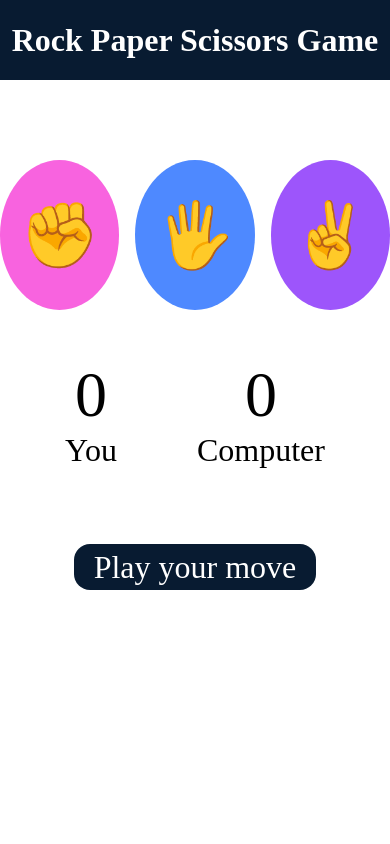
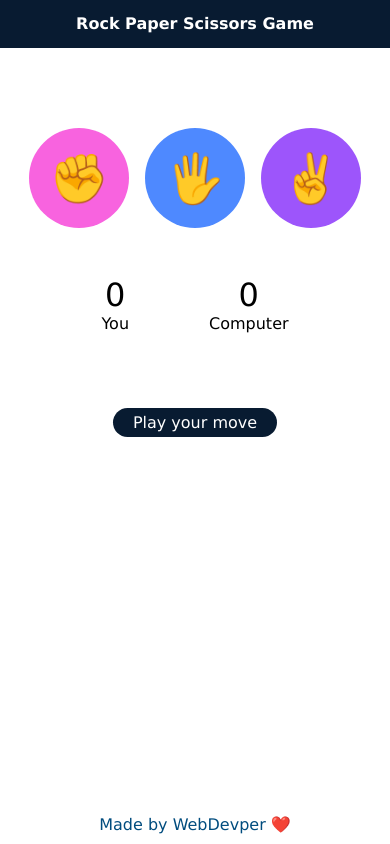
Before and after one commit to webdevper/Rock-Paper-Scissors-Game, a plain HTML site: page index.html in a window 390 px wide. Drawn offline with Linux system fonts and the light colour scheme.

Commit message:
add media queries

```diff
--- a/index.html
+++ b/index.html
@@ -40,6 +40,7 @@
             <p id="msg">Play your move</p>
         </div>
     </main>
+    <footer> <a target=”_blank” href="https://webdevper.github.io/Portfolio/">Made by WebDevper ❤️</a> </footer>
     <script src="app.js"></script>
 </body>
 
--- a/style.css
+++ b/style.css
@@ -2,6 +2,8 @@
     margin: 0;
     padding: 0;
     text-align: center;
+    font-family: 'Lucida Sans', 'Lucida Sans Regular', 'Lucida Grande', 'Lucida Sans Unicode', Geneva, Verdana, sans-serif;
+
 }
 
 h1 {
@@ -11,7 +13,7 @@ h1 {
     line-height: 5rem;
 }
 
-.choice{
+.choice {
     width: 150px;
     height: 150px;
     display: flex;
@@ -30,7 +32,8 @@ h1 {
     opacity: 1;
 }
 
-.choice:hover, .choice:hover ~ .choice {
+.choice:hover,
+.choice:hover~.choice {
     opacity: 1;
 }
 
@@ -48,9 +51,11 @@ img {
 #paper {
     background-color: rgb(78, 137, 255);
 }
+
 #rock {
     background-color: rgb(248, 99, 223);
 }
+
 #scissor {
     background-color: rgb(157, 85, 251);
 }
@@ -71,8 +76,9 @@ img {
     gap: 5rem;
 }
 
-#user-score, #comp-score {
-    font-size: 4rem;
+#user-score,
+#comp-score {
+    font-size: 3rem;
     margin-top: 3rem;
 }
 
@@ -83,8 +89,53 @@ img {
 #msg {
     background-color: #081b31;
     color: #fff;
-    font-size: 2rem;
+    font-size: 1.5rem;
     display: inline;
     padding: 5px 20px;
     border-radius: 1rem;
 }
+
+footer {
+    position: absolute;
+    /* border: 2px solid black; */
+    bottom: 10px;
+    position: absolute;
+    left: 0;
+    right: 0;
+    margin-left: auto;
+    margin-right: auto;
+    min-width: 200px;
+}
+
+footer a {
+    text-decoration: none;
+    color: #004c7e;
+    /* border: 2px solid black; */
+    display: block;
+}
+
+@media screen and (max-width: 600px) {
+    .choice {
+        width: 100px;
+        height: 100px;
+        font-size: 3rem;
+    }
+    h1{
+        height: 3rem;
+        line-height: 3rem;
+        font-size: 1rem;
+    }
+    .score-board {
+        font-size: 1rem;
+    }
+    .choice:hover {
+        font-size: 3.5rem;
+    }
+    #user-score,
+#comp-score {
+    font-size: 2rem;
+}
+#msg{
+    font-size: 1rem;
+}
+  }
```
